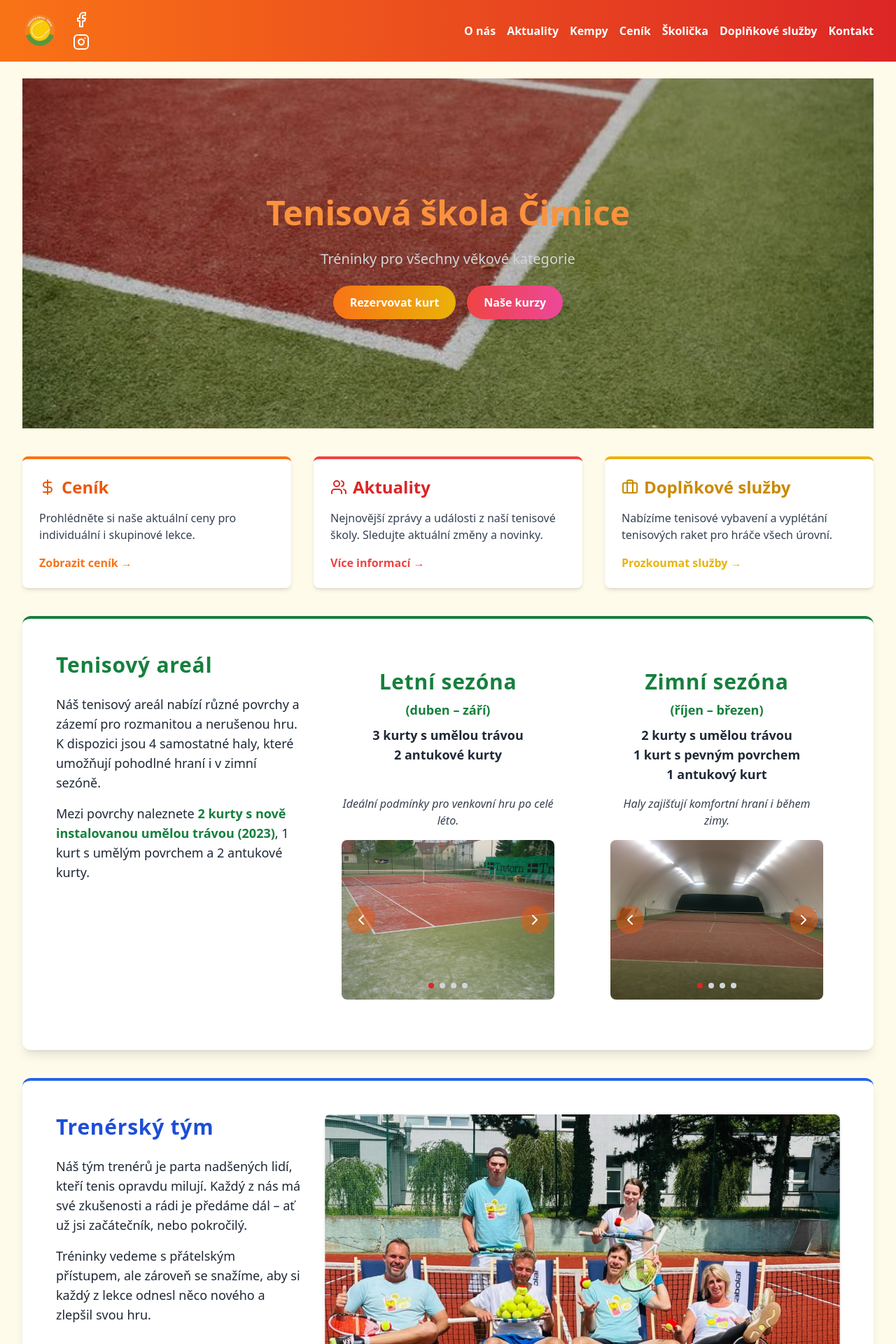
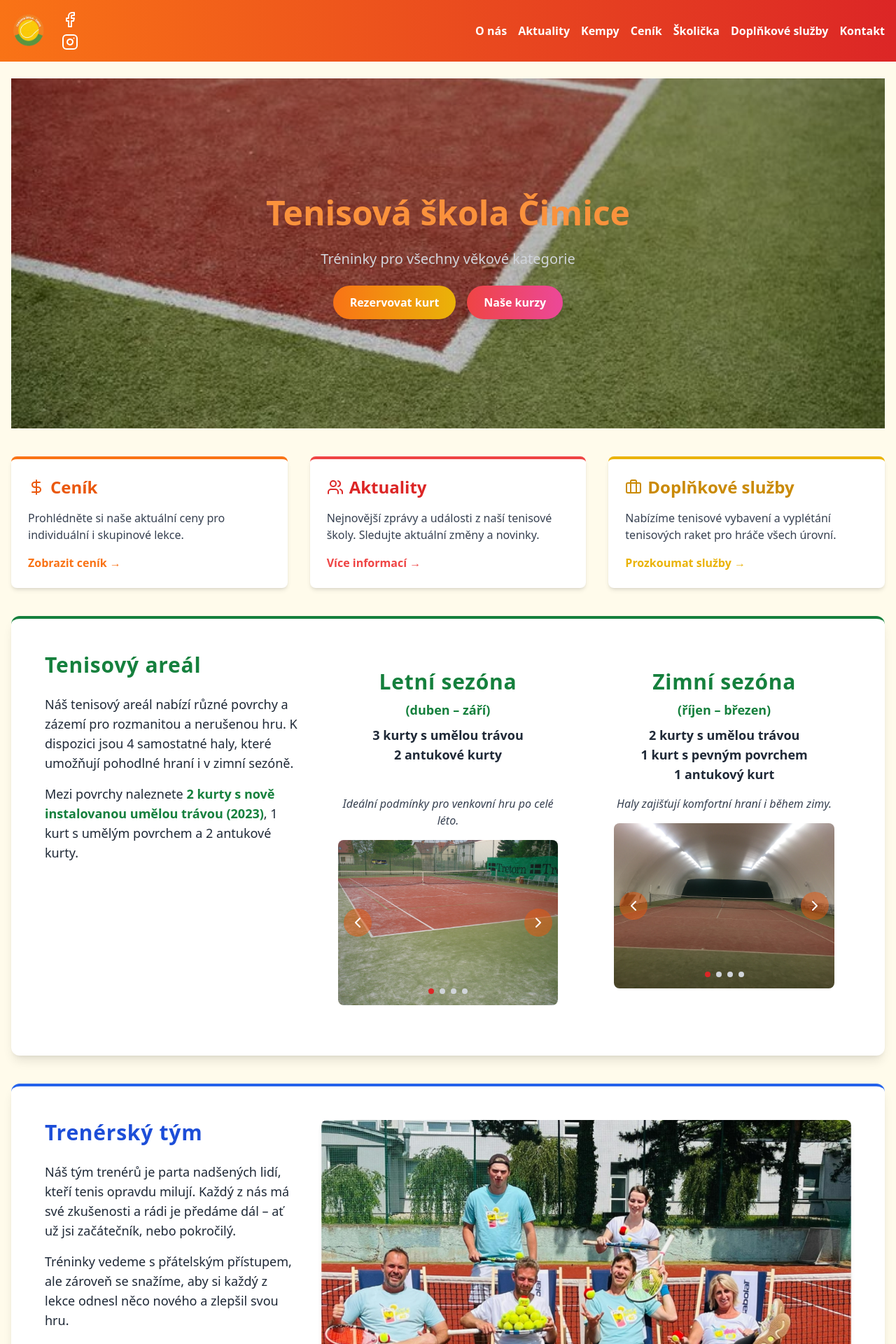
Before and after one commit to adampeters0n/teniscimice, a React (Create React App) app: page /#/ in a window 1280 px wide. Shown: the top 1920 px of the page at 70% size. Built offline with nearby package versions, Linux system fonts and the light colour scheme.

Commit message:
github pages

```diff
--- a/src/Newhomepage.js
+++ b/src/Newhomepage.js
@@ -80,11 +80,12 @@ const Newhomepage = () => {
   ];
 
   return (
-    <div className="min-h-screen bg-amber-50">
+    // 1) Přidáno w-full, odstraněno mx-auto nebo max-w-*.
+    <div className="min-h-screen w-full bg-amber-50">
       {/* HEADER */}
+      {/* 2) Žádné mx-8; necháme jen py-4 (můžete přidat px-4, pokud chcete odsazení) */}
       <header className="bg-gradient-to-r from-orange-500 to-red-600 text-white fixed top-0 left-0 right-0 z-50 py-4">
-        {/* Menší fixní mezera: mx-8 */}
-        <div className="mx-8 flex justify-between items-center">
+        <div className="flex justify-between items-center px-4">
           <div className="flex items-center">
             <Link to="/">
               <img
@@ -179,7 +180,8 @@ const Newhomepage = () => {
       </header>
 
       {/* MAIN */}
-      <main className="pt-20 mx-8 mt-8 mb-16">
+      {/* 2) Odstraněno mx-8 => volitelné px-4 pro vnitřní odsazení textu */}
+      <main className="pt-20 mt-8 mb-16 px-4">
         <section
           className="relative bg-cover bg-center h-[500px] text-white flex items-center justify-center mb-10"
           style={{
@@ -282,7 +284,8 @@ const Newhomepage = () => {
 
         <section className="bg-white rounded-xl shadow-lg p-12 border-t-4 border-green-700 hover:shadow-xl transition-all duration-300">
           <div className="grid lg:grid-cols-3 gap-8 items-start">
-            <div className="lg:col-span-1 text-left flex flex-col justify-center max-w-md mx-auto lg:mx-0">
+            {/* ZDE: odstraněno mx-auto, necháme max-w-md, pokud chcete. */}
+            <div className="lg:col-span-1 text-left flex flex-col justify-center max-w-md">
               <h2 className="text-3xl font-extrabold tracking-wide text-green-700 mb-6">
                 Tenisový areál
               </h2>
@@ -328,7 +331,8 @@ const Newhomepage = () => {
 
         <section className="bg-white rounded-xl shadow-lg p-12 border-t-4 border-blue-600 hover:shadow-xl transition-all duration-300 mt-10">
           <div className="grid lg:grid-cols-3 gap-8 items-start">
-            <div className="lg:col-span-1 text-left flex flex-col justify-center max-w-md mx-auto lg:mx-0">
+            {/* ZDE: odstraněno mx-auto */}
+            <div className="lg:col-span-1 text-left flex flex-col justify-center max-w-md">
               <h2 className="text-3xl font-extrabold tracking-wide text-blue-700 mb-6">
                 Trenérský tým
               </h2>
@@ -406,8 +410,9 @@ const Newhomepage = () => {
       </main>
 
       {/* FOOTER */}
-      <footer className="bg-gray-800 text-white py-8">
-        <div className="mx-8 flex flex-col md:flex-row justify-between">
+      {/* 2) Odstraněno mx-8 => jen py-8 a volitelně px-4 */}
+      <footer className="bg-gray-800 text-white py-8 px-4">
+        <div className="flex flex-col md:flex-row justify-between">
           <div className="mb-4 md:mb-0">
             <h3 className="text-2xl font-semibold mb-2">Tenis Čimice</h3>
             <p className="text-gray-400">
```
